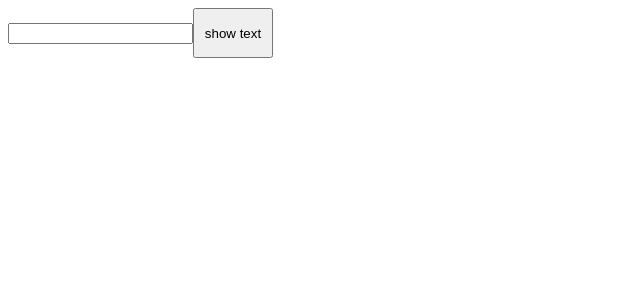
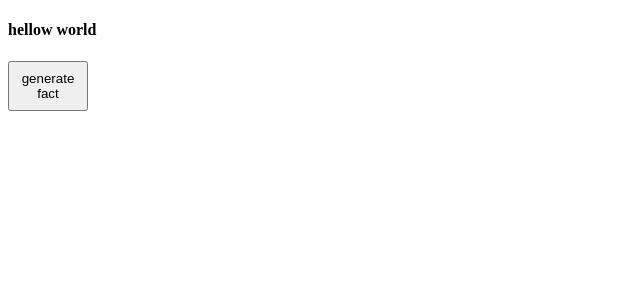
Before and after one commit to mphoChuene/React-practice, a React (Vite) app: page / in a window 1280 px wide. Shown: the top 300 px of the page, without its empty margins (0-640 px from the left). Built offline with nearby package versions, Linux system fonts and the light colour scheme.

Commit message:
fetching data

```diff
--- a/package.json
+++ b/package.json
@@ -10,7 +10,9 @@
     "preview": "vite preview"
   },
   "dependencies": {
+    "axios": "^1.4.0",
     "react": "^18.2.0",
+    "react-axios": "^2.0.6",
     "react-dom": "^18.2.0"
   },
   "devDependencies": {
--- a/src/App.jsx
+++ b/src/App.jsx
@@ -2,18 +2,17 @@ import React from "react";
 import "./index.css";
 // import Properties from "./components/props/Properties";
 // import Operators from "./components/ternary-operators/Operators";
-import Exercise from "./components/ternary-operators/Exercise";
-import State from "./components/usestatehook/State";
-import Todo from "./components/CRUD/Todo";
-import Component from "./components/lifecycle/Component";
+// import Exercise from "./components/ternary-operators/Exercise";
+// import State from "./components/usestatehook/State";
+// import Todo from "./components/CRUD/Todo";
+// import Component from "./components/lifecycle/Component";
+import FetchData from "./components/lifecycle/FetchData";
 
 const App = () => {
-  const alertFunction = () => {
-    alert("you have scored");
-  };
   return (
     <div>
-      <Component/>
+      <FetchData />
+      {/* <Component/> */}
       {/* <Todo/> */}
       {/* <State /> */}
       {/* <Operators/> */}
--- a/src/components/lifecycle/Component.jsx
+++ b/src/components/lifecycle/Component.jsx
@@ -1,12 +1,19 @@
-import React, { useState } from "react";
+import React, { useEffect, useState } from "react";
 
 const Component = () => {
   const [showText, setShowText] = useState(false);
   const [text, setText] = useState("");
 
+useEffect(()=>{
+  console.log('component mounted!')
+return ()=>{
+  console.log('component unmounted')
+}
+
+},[])
   const handleClick = () => {
-    setShowText(!showText)
-  }
+    setShowText(!showText);
+  };
 
   const handleText = (event) => {
     setText(event.target.value);
--- /dev/null
+++ b/src/components/lifecycle/FetchData.jsx
@@ -0,0 +1,17 @@
+import React, { useState } from "react";
+import { withAxios } from "react-axios";
+
+const FetchData = () => {
+    // const [catFact,setCatFact]=useState('')
+    // Axios.get('')
+  return (
+    <div>
+      <div className="body">
+        <h4> hellow world</h4>
+        <button>generate fact</button>
+      </div>
+    </div>
+  );
+};
+
+export default FetchData;
```
Also changed, not shown: 1 other file (tests, documents, lock files or other folders).
